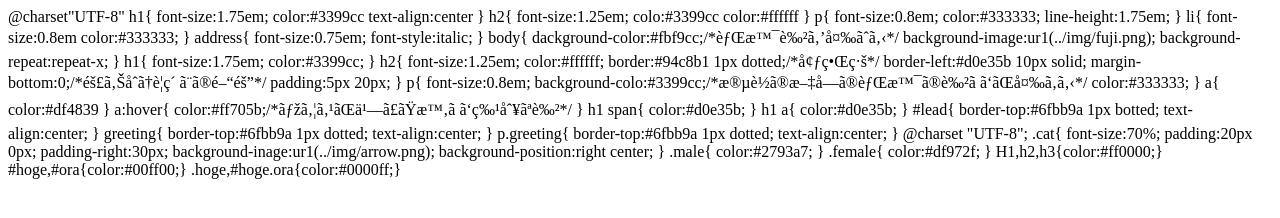
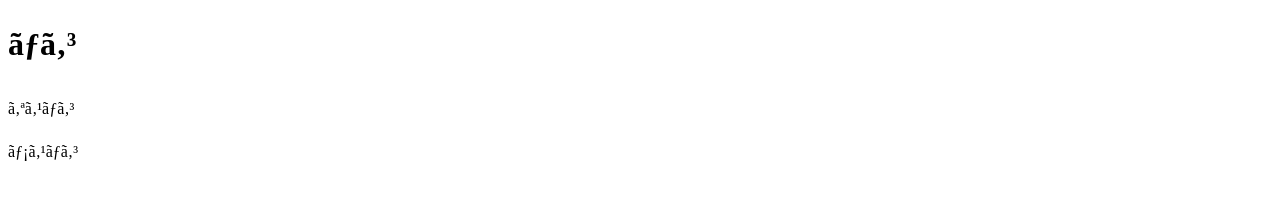
Before and after one commit to subaru0925/web2-3, a plain HTML site: page inex.html in a window 1280 px wide. Drawn offline with Linux system fonts and the light colour scheme.

Commit message:
Update inex.html

```diff
--- a/inex.html
+++ b/inex.html
@@ -1,98 +1,14 @@
 <!DOCTYPE html>
-<html lang="ja">
+<html>
 <head>
   <meta charset="ut-8">
-  <title>タイトル</title>
+  <title>テスト</title>
   <link rel="stylesheet"href="css/default.css"type="text="text/css">
 </head>
 <body>
-@charset"UTF-8"
-h1{
-  font-size:1.75em;
-  color:#3399cc
-    text-align:center
-  }
-h2{
-  font-size:1.25em;
-  colo:#3399cc
-  color:#ffffff
-}
-p{
-  font-size:0.8em;
-  color:#333333;
-  line-height:1.75em;
-}
-li{
-  font-size:0.8em
-  color:#333333;
-  }
-  address{
-    font-size:0.75em;
-    font-style:italic;
-  }
-body{
-  dackground-color:#fbf9cc;/*背景色を変える*/
-  background-image:ur1(../img/fuji.png);
-  background-repeat:repeat-x;
-}
-h1{
-  font-size:1.75em;
-  color:#3399cc;
-}
-h2{
-  font-size:1.25em;
-  color:#ffffff;
-  border:#94c8b1 1px dotted;/*境界線*/
-  border-left:#d0e35b 10px solid;
-  margin-bottom:0;/*隣り合う要素との間隔*/
-  padding:5px 20px;
-}
-p{
-  font-size:0.8em;
-  background-colo:#3399cc;/*段落の文字の背景の色だけが変わる*/
-  color:#333333;
-}
-a{
-  color:#df4839
-}
-a:hover{
-  color:#ff705b;/*マウスが乗った時だけ特別な色*/
-}
-h1 span{
-  color:#d0e35b;
-}
-h1 a{
-  color:#d0e35b;
-}
-#lead{
-               border-top:#6fbb9a 1px botted;
-               text-align:center;
-               }
-             greeting{
-               border-top:#6fbb9a 1px dotted;
-               text-align:center;
-             }
-             p.greeting{
-               border-top:#6fbb9a 1px dotted;
-               text-align:center;
-             }
-               @charset "UTF-8";
-               .cat{
-                    font-size:70%;
-                    padding:20px 0px;
-                    padding-right:30px;
-                    background-inage:ur1(../img/arrow.png);
-                    background-position:right center;
-                }
-                .male{
-                       color:#2793a7;
-                 }
-                .female{
-                        color:#df972f;
-                 }
-     H1,h2,h3{color:#ff0000;}
-     #hoge,#ora{color:#00ff00;}
-     .hoge,#hoge.ora{color:#0000ff;}
 
+<h1>ネコ</h1>
+ <p><span class="cat male">オスネコ</span></p>
+ <p><span class="cat female">メスネコ</span></p>
 </body>
 </html>
```
